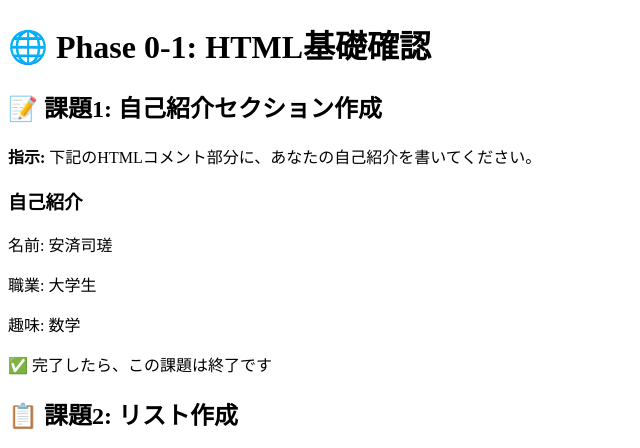
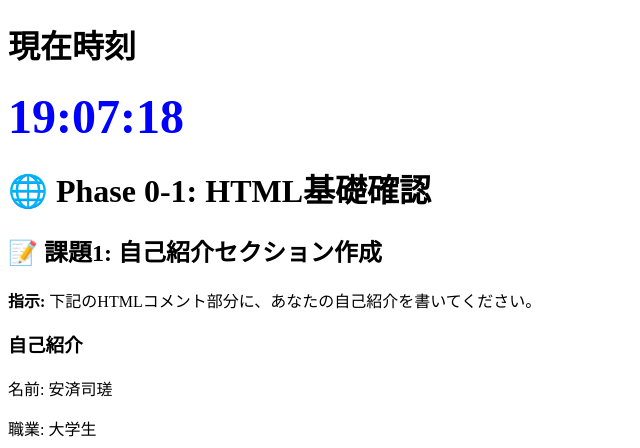
Before and after one commit to omu-aaa24055/omu-aaa24055.github.io, a plain HTML site: page index.html in a window 1280 px wide. Shown: the top 448 px of the page, without its empty margins (0-640 px from the left). Drawn offline with Linux system fonts and the light colour scheme.

Commit message:
Update index.html

```diff
--- a/index.html
+++ b/index.html
@@ -3,9 +3,37 @@
 <head>
     <meta charset="UTF-8">
     <meta name="viewport" content="width=device-width, initial-scale=1.0">
-    <title>Phase 0-1: HTML基礎確認</title>
+    <title>動く時計</title>
+     <script>
+        function updateClock() {
+            // 現在時刻を取得
+            var now = new Date();
+            var hours = now.getHours();
+            var minutes = now.getMinutes();
+            var seconds = now.getSeconds();
+
+            // 1桁の場合は0を付ける
+            if (hours < 10) hours = '0' + hours;
+            if (minutes < 10) minutes = '0' + minutes;
+            if (seconds < 10) seconds = '0' + seconds;
+
+            // 時刻を表示
+            var timeString = hours + ':' + minutes + ':' + seconds;
+            document.getElementById('clock').innerHTML = timeString;
+        }
+
+        // 1秒ごとにupdateClock関数を実行
+        setInterval(updateClock, 1000);
+
+        // ページ読み込み時に即座に表示
+        window.onload = updateClock;
+    </script>
 </head>
 <body>
+    <h1>現在時刻</h1>
+    <div id="clock" style="font-size: 48px; font-weight: bold; color: blue;">
+        00:00:00
+    </div>
     <h1>🌐 Phase 0-1: HTML基礎確認</h1>
     <div>
         <h2>📝 課題1: 自己紹介セクション作成</h2>
```
